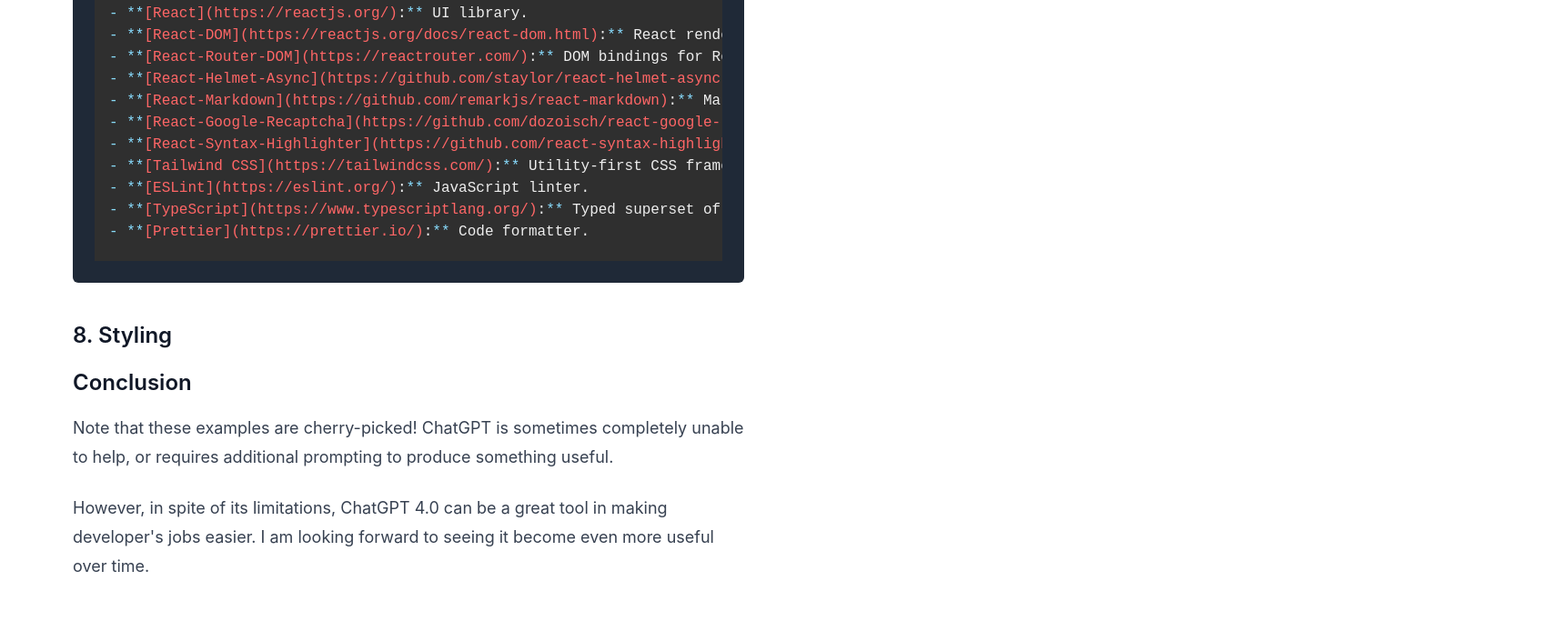
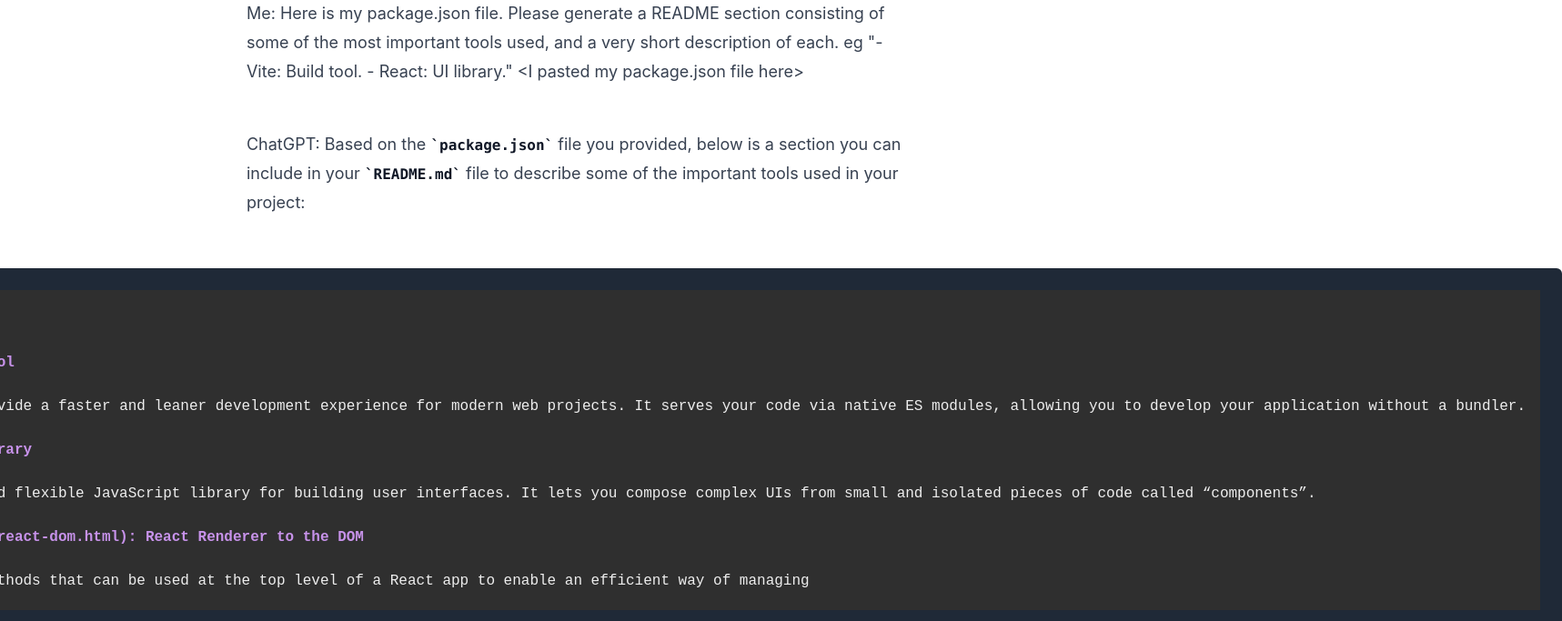
Before and after one commit to devcjohn/codebycharlie, a React (Vite) app: page /posts in a window 1280 px wide. Shown: the part 8562-9245 px from the top of the page at 91% size, 1717 px wide, since content can reach past the window. Built offline with nearby package versions, Linux system fonts and the light colour scheme.

Commit message:
Begin refactor to show list of posts on Post page

```diff
--- a/public/posts/mdpost.md
+++ b/public/posts/post1.md
@@ -1,4 +1,4 @@
-# 7 Ways Developers can use ChatGPT
+# 10 Ways Developers can use ChatGPT
 
 #### 10-27-2023
 
@@ -216,6 +216,10 @@
 
 ### 8. Styling
 
+### 9. Understanding Complex Code
+
+### 10. Something else!
+
 ### Conclusion
 
 Note that these examples are cherry-picked!
--- /dev/null
+++ b/src/components/BlogPost.tsx
@@ -0,0 +1,45 @@
+/* eslint-disable no-useless-escape */
+import SyntaxHighlighter from 'react-syntax-highlighter/dist/esm/prism-light'
+import { materialDark } from 'react-syntax-highlighter/dist/esm/styles/prism'
+import { CodeProps } from 'react-markdown/lib/ast-to-react'
+import { FC } from 'react'
+import jsx from 'react-syntax-highlighter/dist/esm/languages/prism/jsx'
+import markdown from 'react-syntax-highlighter/dist/esm/languages/prism/markdown'
+import ReactMarkdown from 'react-markdown'
+
+/* Because we are using prism-light, we need to register the languages we want to use
+xml and js seem to be supported out of the box for some unknown reason */
+SyntaxHighlighter.registerLanguage('jsx', jsx)
+SyntaxHighlighter.registerLanguage('markdown', markdown)
+
+/* If code is detected, show code block with syntax highlighting */
+const CodeBlock: FC<CodeProps> = ({ className, children, inline, ...props }) => {
+  const match = /language-(\w+)/.exec(className || '')
+  const language = match ? match[1] : undefined /* eg 'xml', 'js', 'jsx', or 'markdown' */
+  return language ? (
+    <SyntaxHighlighter
+      language={language}
+      PreTag="div"
+      {...props}
+      style={materialDark}
+      inline={inline}
+      wrapLongLines={true}
+    >
+      {String(children).replace(/\n$/, '')} /* Remove trailing newline */
+    </SyntaxHighlighter>
+  ) : (
+    <code className={className} {...props}>
+      {children}
+    </code>
+  )
+}
+
+type Props = {
+  mdContent: string
+}
+
+export const BlogPost: FC<Props> = ({ mdContent }) => (
+  <article className="prose lg:prose-lg m-4 md:m-20 flex flex-col items-center justify-center min-h-screen">
+    <ReactMarkdown components={{ code: CodeBlock }}>{mdContent}</ReactMarkdown>
+  </article>
+)
--- a/src/pages/Posts.tsx
+++ b/src/pages/Posts.tsx
@@ -1,52 +1,15 @@
-/* eslint-disable no-useless-escape */
-import ReactMarkdown from 'react-markdown'
-import SyntaxHighlighter from 'react-syntax-highlighter/dist/esm/prism-light'
-import { materialDark } from 'react-syntax-highlighter/dist/esm/styles/prism'
-import { CodeProps } from 'react-markdown/lib/ast-to-react'
-import { FC, useEffect, useState } from 'react'
-import jsx from 'react-syntax-highlighter/dist/esm/languages/prism/jsx'
-import markdown from 'react-syntax-highlighter/dist/esm/languages/prism/markdown'
+import { BlogPost } from '../components/BlogPost'
+import post1 from '/posts/post1.md?raw'
+//import post2 from '/posts/post2.md?raw'
 
-/* Because we are using prism-light, we need to register the languages we want to use
-xml and js seem to be supported out of the box for some unknown reason */
-SyntaxHighlighter.registerLanguage('jsx', jsx)
-SyntaxHighlighter.registerLanguage('markdown', markdown)
+export const Posts = () => {
+  const allPosts = [post1]
 
-/* If code is detected, show code block with syntax highlighting */
-const CodeBlock: FC<CodeProps> = ({ className, children, inline, ...props }) => {
-  const match = /language-(\w+)/.exec(className || '')
-  const language = match ? match[1] : undefined /* eg 'xml', 'js', 'jsx', or 'markdown' */
-  return language ? (
-    <SyntaxHighlighter
-      language={language}
-      PreTag="div"
-      {...props}
-      style={materialDark}
-      inline={inline}
-      wrapLongLines={true}
-    >
-      {String(children).replace(/\n$/, '')} /* Remove trailing newline */
-    </SyntaxHighlighter>
-  ) : (
-    <code className={className} {...props}>
-      {children}
-    </code>
+  return (
+    <div className="flex items-center justify-center min-h-screen">
+      {allPosts.map((post) => (
+        <BlogPost mdContent={post} />
+      ))}
+    </div>
   )
 }
-
-export const Posts = () => {
-  const [mdContent, setMdContent] = useState('')
-
-  useEffect(() => {
-    // Adding a cache-busting query parameter
-    fetch(`/posts/mdpost.md`)
-      .then((response) => response.text())
-      .then((text) => setMdContent(text))
-  }, []) // Empty dependency array causes this useEffect to run once on mount
-
-  return (
-    <article className="prose lg:prose-lg m-4 md:m-20 ">
-      <ReactMarkdown components={{ code: CodeBlock }}>{mdContent}</ReactMarkdown>
-    </article>
-  )
-}
```
Also changed, not shown: public/posts/post2.md (added, +5 -0 lines).
